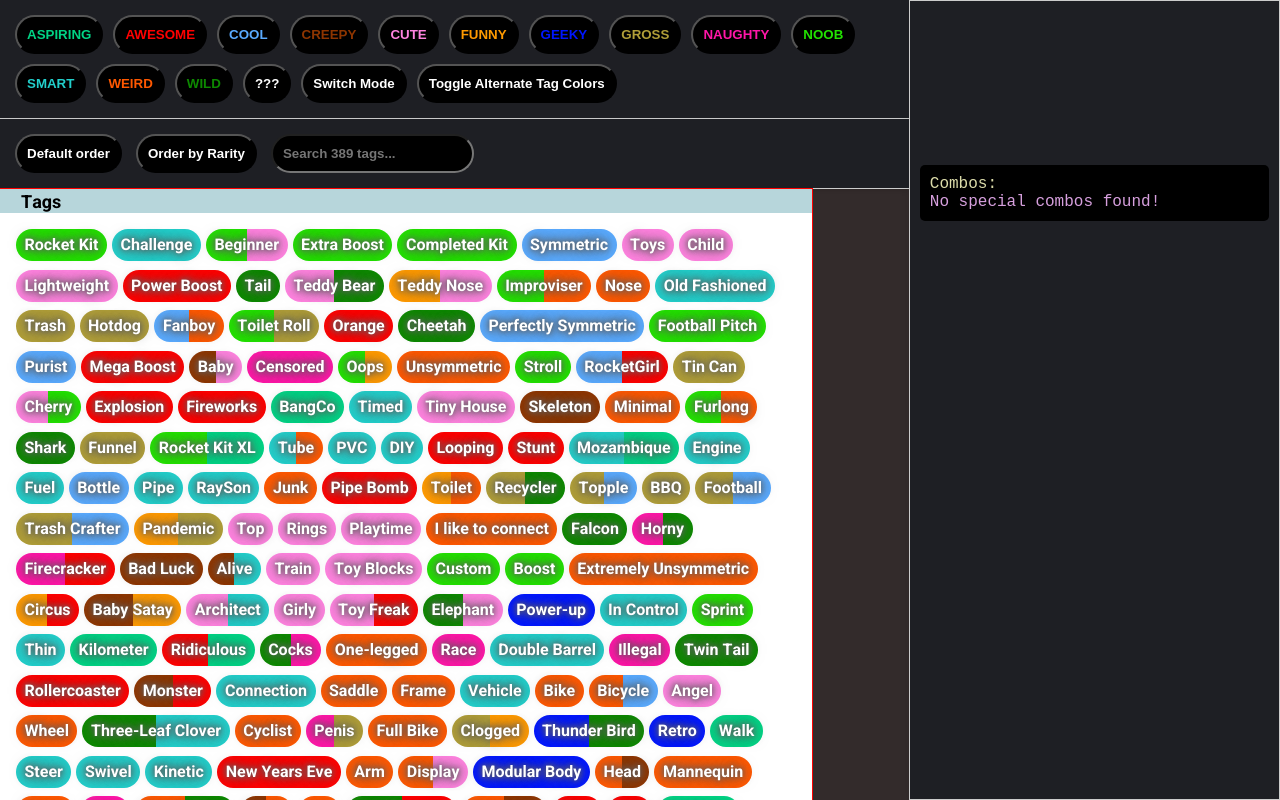
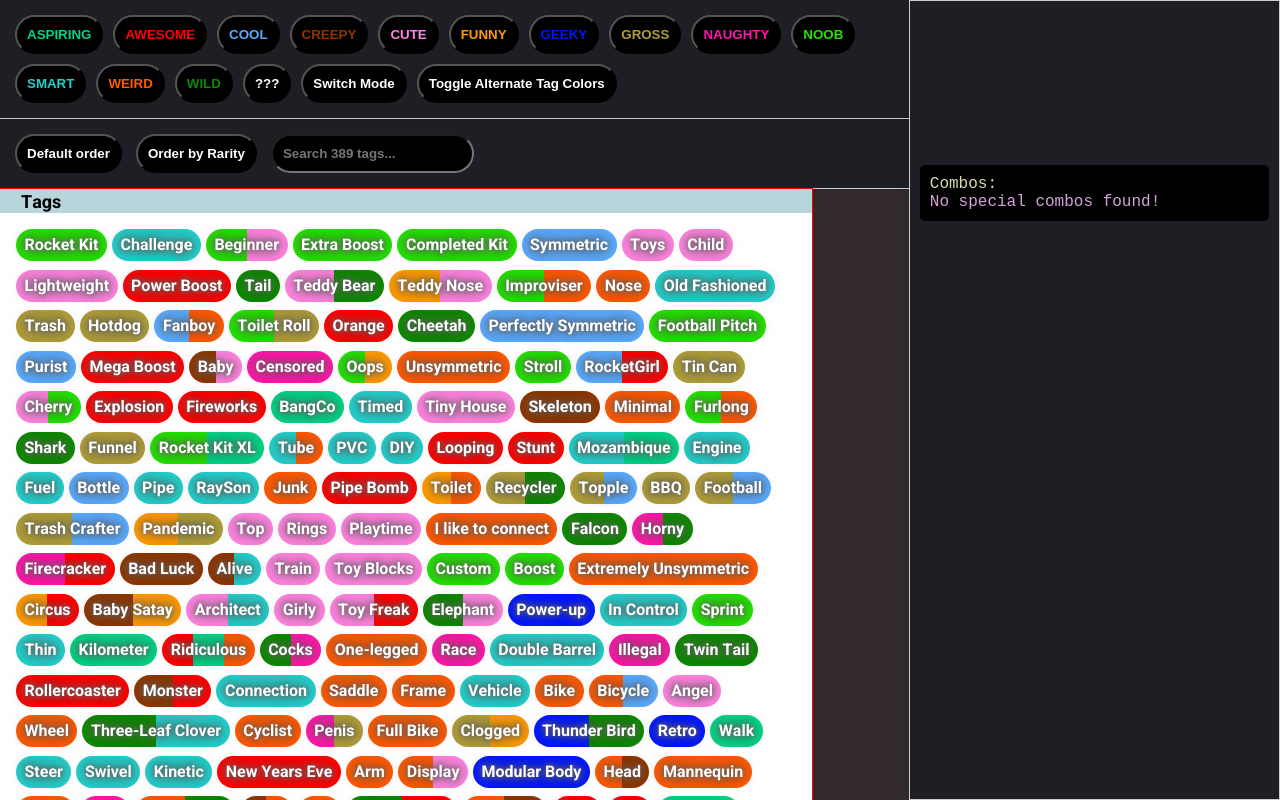
Before and after one commit to DrakeCaesar/next-space-rebels-calculator, a website built with Vite: page index.html in a window 1280 px wide. Both pictures are taken after a click on the button "Toggle Alternate Tag Colors". Built offline with nearby package versions, Linux system fonts and the light colour scheme.

Commit message:
support for three-way combos

```diff
--- a/src/styles.scss
+++ b/src/styles.scss
@@ -83,23 +83,41 @@ $tags: unknown, cute, awesome, noob, smart, weird, wild, cool, aspiring, funny,
 
 @each $tag1 in $tags {
   @each $tag2 in $tags {
-    @if $tag1 != $tag2 {
-      .tag.alternate-colors.left-#{$tag1}.right-#{$tag2} {
+    @each $tag3 in $tags {
+      @if $tag1 != $tag2 and $tag2 != $tag3 and $tag1 != $tag3 {
+        .tag.alternate-colors.left-#{$tag1}.middle-#{$tag2}.right-#{$tag3} {
           background: linear-gradient(
             to right,
+            var(--#{$tag1}-color) 0%,
+            var(--#{$tag1}-color) 33.33%,
+            var(--#{$tag2}-color) 33.33%,
+            var(--#{$tag2}-color) 66.66%,
+            var(--#{$tag3}-color) 66.66%,
+            var(--#{$tag3}-color) 100%
+          );
+          display: inline-block;
+        }
+      } @else if $tag1 != $tag2 {
+        .tag.alternate-colors.left-#{$tag1}.middle-#{$tag2} {
+          background: linear-gradient(
+            to right,
+            var(--#{$tag1}-color) 0%,
             var(--#{$tag1}-color) 50%,
-          var(--#{$tag2}-color) 50%
+            var(--#{$tag2}-color) 50%,
+            var(--#{$tag2}-color) 100%
           );
           display: inline-block;
         }
       } @else {
-      .tag.alternate-colors.left-#{$tag1}.right-#{$tag2} {
+        .tag.alternate-colors.left-#{$tag1} {
           background-color: var(--#{$tag1}-color);
           display: inline-block;
         }
       }
     }
   }
+}
+
 body {
   display: flex;
   flex-direction: row;
@@ -154,6 +172,7 @@ button,
   flex-wrap: wrap;
   box-sizing: border-box;
   position: relative;
+  align-content: flex-start;
 }
 
 #tags-container::before {
--- a/src/utils.ts
+++ b/src/utils.ts
@@ -322,10 +322,15 @@ export function createTagElement(tag: any, index: number) {
   const leftName = `left-${tag.combos[0]
     .toLowerCase()
     .replace("???", "unknown")}`;
+  const middleName = `${
+    tag.combos.length > 1
+      ? `middle-${tag.combos[1].toLowerCase().replace("???", "unknown")}`
+      : `middle-${tag.combos[0].toLowerCase().replace("???", "unknown")}`
+  }`;
   const rightName = `${
-    tag.combos.length > 1
-      ? `right-${tag.combos[1].toLowerCase().replace("???", "unknown")}`
-      : `right-${tag.combos[0].toLowerCase().replace("???", "unknown")}`
+    tag.combos.length > 2
+      ? `right-${tag.combos[2].toLowerCase().replace("???", "unknown")}`
+      : middleName
   }`;
 
   tagElement.innerHTML += `
@@ -339,7 +344,18 @@ export function createTagElement(tag: any, index: number) {
       .join(", ")}
   </div>
 `;
-  tagElement.classList.add(leftName, rightName);
+
+  if (
+    leftName !== middleName &&
+    middleName !== rightName &&
+    leftName !== rightName
+  ) {
+    tagElement.classList.add(leftName, middleName, rightName);
+  } else if (leftName !== middleName) {
+    tagElement.classList.add(leftName, middleName);
+  } else {
+    tagElement.classList.add(leftName);
+  }
   tagsContainer?.appendChild(tagElement);
 
   tagElement.addEventListener("click", function () {
```
Lines whose indentation alone changed are shown as unchanged.
